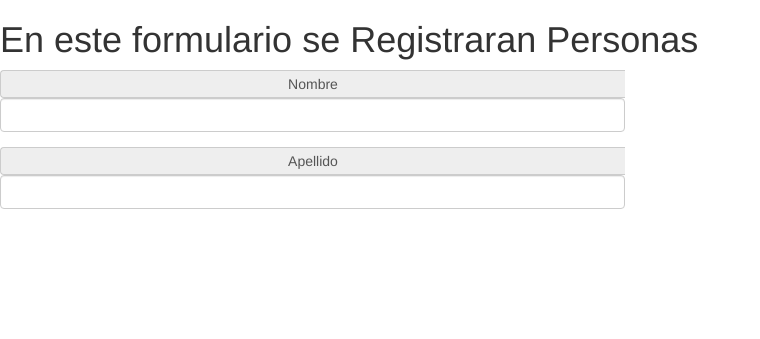
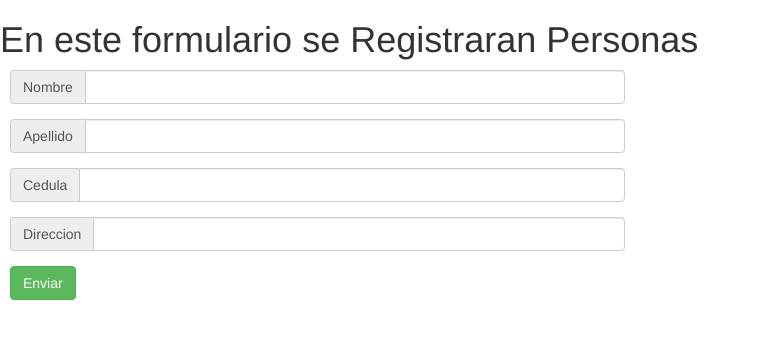
Before and after one commit to jesuslucianop/appigniter, a CodeIgniter app: page /database/index.php/cliente/index in a window 1280 px wide. Shown: the top 339 px of the page, without its empty margins (0-760 px from the left). Run offline with CodeIgniter, Linux system fonts and the light colour scheme; some libraries are stand-ins or nearby versions.

Commit message:
third commit

```diff
--- a/application/config/autoload.php
+++ b/application/config/autoload.php
@@ -89,7 +89,7 @@ $autoload['drivers'] = array();
 |
 |	$autoload['helper'] = array('url', 'file');
 */
-$autoload['helper'] = array();
+$autoload['helper'] = array('url');
 
 /*
 | -------------------------------------------------------------------
--- a/application/views/Form_cliente.php
+++ b/application/views/Form_cliente.php
@@ -3,28 +3,48 @@ defined('BASEPATH') OR exit('No direct script access allowed');
 ?><!DOCTYPE html>
 <html>
 <head>
-  <link rel="stylesheet" href="https://maxcdn.bootstrapcdn.com/bootstrap/3.3.7/css/bootstrap.min.css"/>
-  <script type="text/javascript" src="https://maxcdn.bootstrapcdn.com/bootstrap/3.3.7/js/bootstrap.min.js"></script>
+  <link rel="stylesheet" href="https://maxcdn.bootstrapcdn.com/bootstrap/3.3.7/css/bootstrap.min.css">
+  <script src="https://ajax.googleapis.com/ajax/libs/jquery/3.1.1/jquery.min.js"></script>
+  <script src="https://maxcdn.bootstrapcdn.com/bootstrap/3.3.7/js/bootstrap.min.js"></script>
+  <script type="text/javascript" src="<?php echo base_url();?>assets/js/archivo.js"></script>
 <title>Formulario para personas</title>
+<style>
+#divprincipal{
+margin:10px;
+
+
+}
+
+</style>
 </head>
 <body>
 <h1>En este formulario se Registraran Personas</h1>
+<div id="divprincipal">
+
 
 <div class="row">
-<div class="col-md-6">
-<div class="form-group iput-group">
-<span class="input-group-addon">Nombre</span>
-<input  type="text" name="txtnombre" class="form-control"/>
-
-
+  <div class="col-sm-6">
+    <div class="input-group form-group">
+      <span class="input-group-addon">Nombre</span>
+      <input class="form-control" name="txtnombre" />
+    </div>
+    <div class="input-group form-group">
+      <span class="input-group-addon">Apellido</span>
+      <input class="form-control" name="txtapellido" />
+    </div>
+    <div class="input-group form-group">
+      <span class="input-group-addon">Cedula</span>
+      <input class="form-control" name="txtcedula" />
+    </div>
+    <div class="input-group form-group">
+      <span class="input-group-addon">Direccion</span>
+      <input class="form-control" name="txtdireccion" />
+    </div>
+    <div>
+      <button type="button" name="button" class="btn btn-success">Enviar</button>
+    </div>
+  </div>
 </div>
-<div class="form-group iput-group">
-<span class="input-group-addon">Apellido</span>
-<input type="text" name="txtnombre"  class="form-control"/>
-</div>
-
-</div>
-
 </div>
 <?php
 
--- /dev/null
+++ b/assets/js/archivo.js
@@ -0,0 +1,7 @@
+
+  alert("esto funciona con jquery");
+$(document).ready(function(){
+  alert("esto funciona con jquery");
+
+
+});
```
